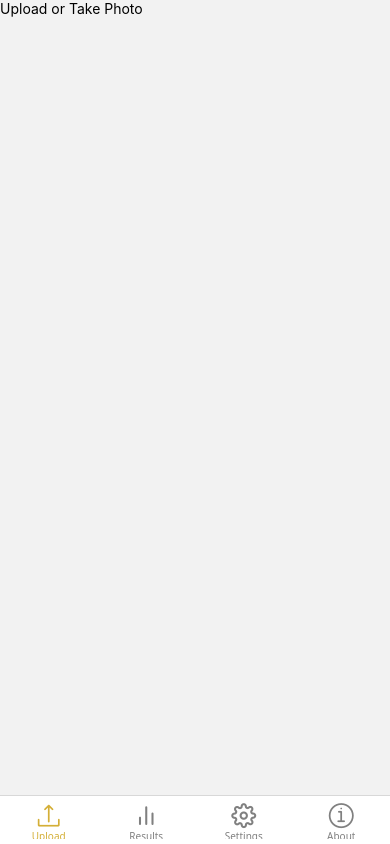
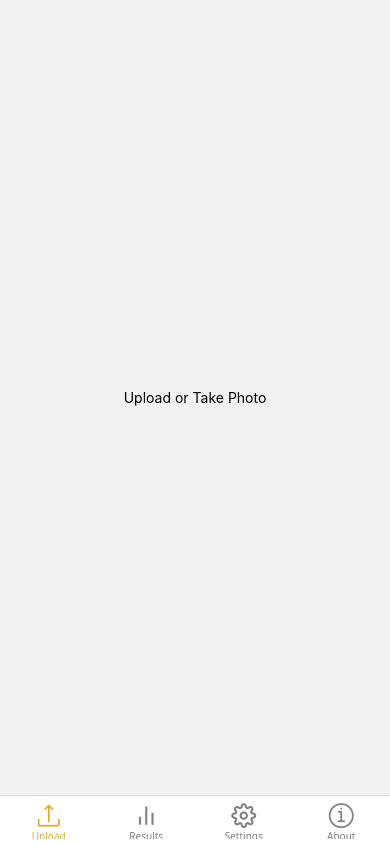
Before and after one commit to jessnat85/nexusai-frontend, a React Native app: screen /Upload in a window 390 px wide. Built offline with nearby package versions, Linux system fonts and the light colour scheme.

Commit message:
Add modal with options for photo or gallery in UploadScreen

```diff
--- a/components/UploadScreen.js
+++ b/components/UploadScreen.js
@@ -1,6 +1,6 @@
 import React, { useState } from 'react';
 import * as ImagePicker from 'expo-image-picker';
-import { Alert, Modal, Pressable, TouchableOpacity, Text, View } from 'react-native';
+import { Alert, Modal, Pressable, TouchableOpacity, Text, View, Image } from 'react-native';
 
 export default function NexusAI() {
   const [image, setImage] = useState(null);
@@ -47,10 +47,18 @@ export default function NexusAI() {
   };
 
   return (
-    <>
+    <View style={{ flex: 1, justifyContent: 'center', alignItems: 'center' }}>
       <TouchableOpacity style={styles.uploadButton} onPress={() => setModalVisible(true)}>
         <Text style={styles.uploadButtonText}>Upload or Take Photo</Text>
       </TouchableOpacity>
+
+      {image && (
+        <Image
+          source={{ uri: image }}
+          style={{ width: 300, height: 300, marginTop: 20, borderRadius: 10 }}
+          resizeMode="contain"
+        />
+      )}
 
       <Modal
         animationType="slide"
@@ -72,7 +80,7 @@ export default function NexusAI() {
           </View>
         </View>
       </Modal>
-    </>
+    </View>
   );
 }
 
```
